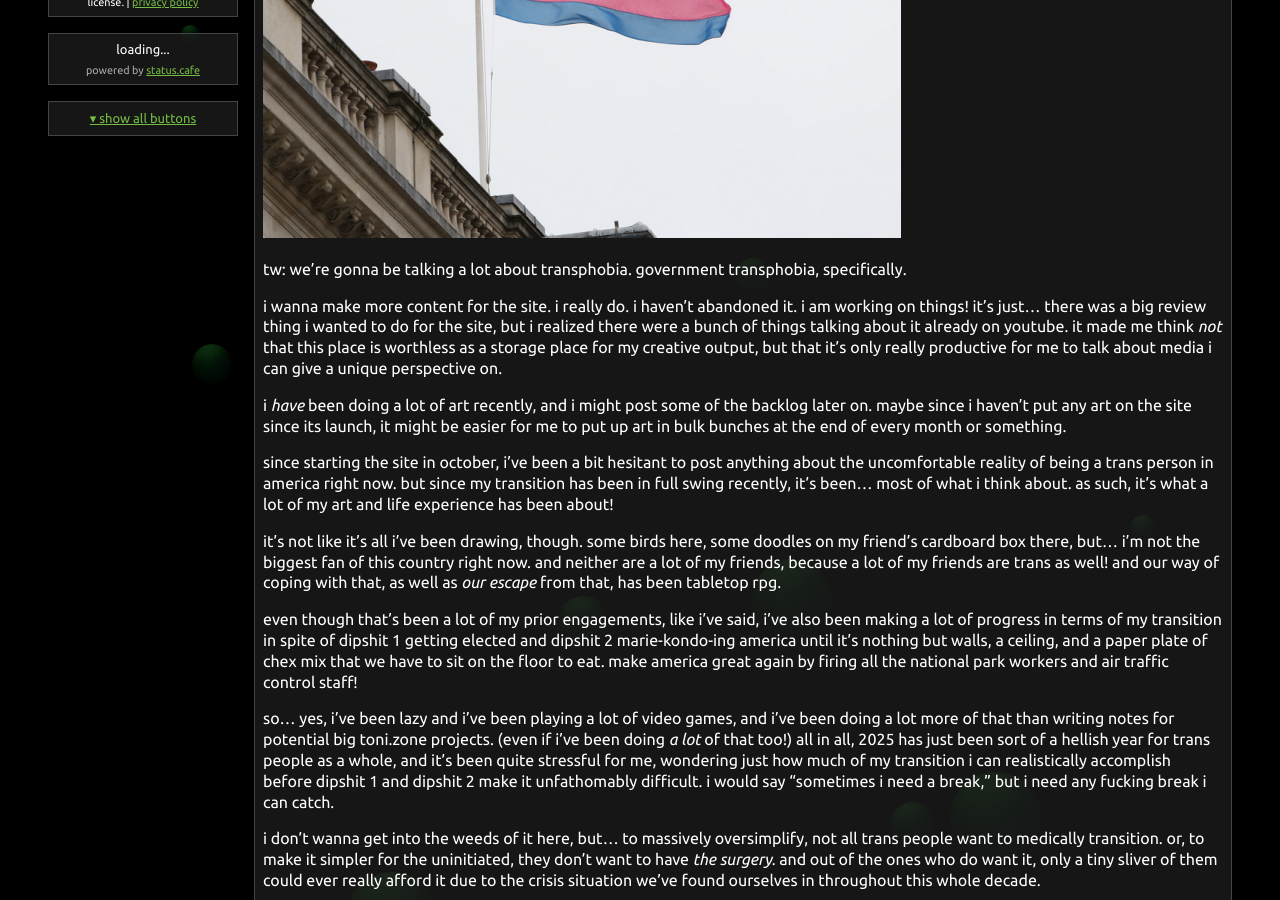
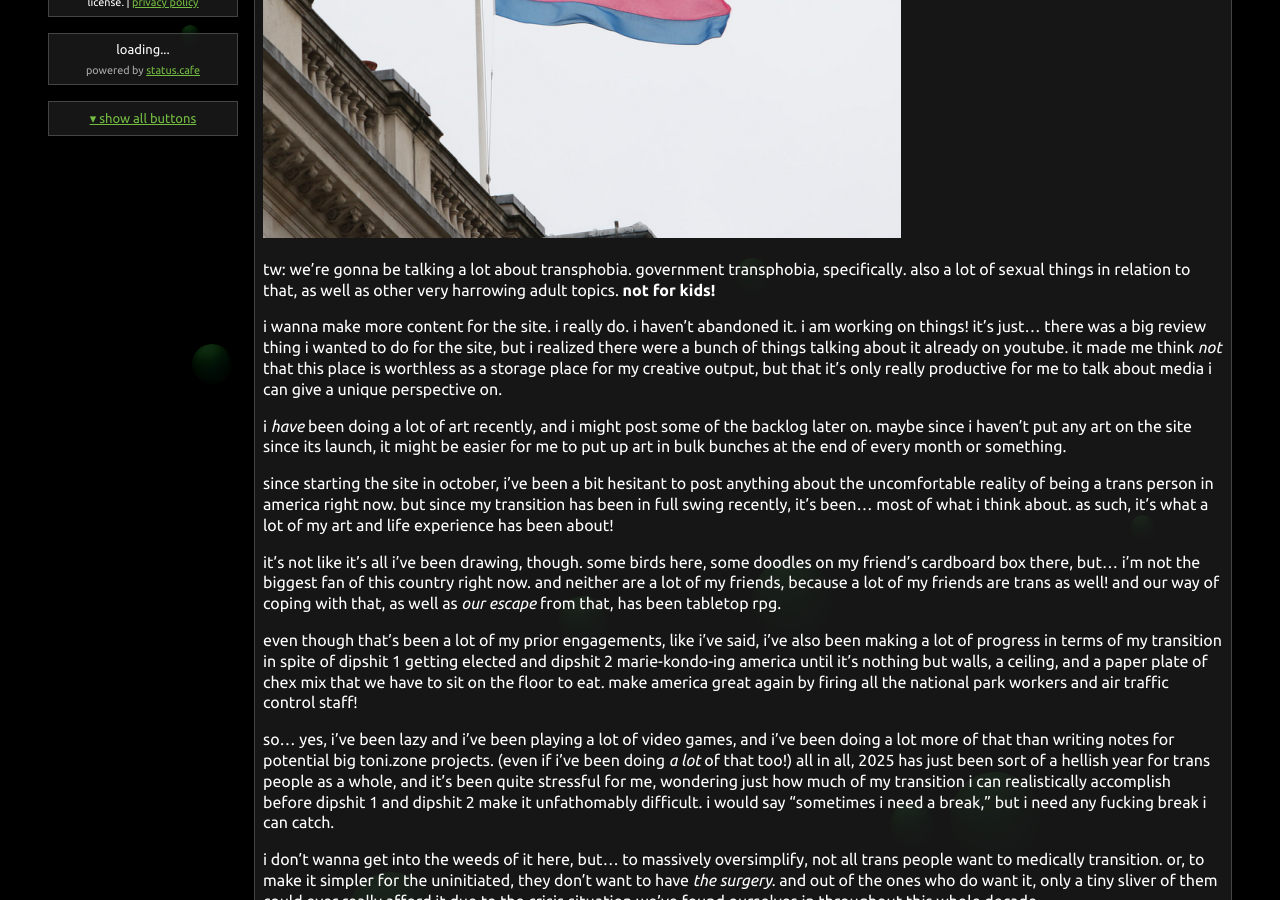
Before and after one commit to daytonabandcamp/toni.zone, a Jekyll site: the page built from _posts/2025-02-22-new-post.md, in a window 1280 px wide and 900 px high, scrolled down 460 px. Built offline with Jekyll 4.4.1, drawn with Linux system fonts in a browser that asks for light colours.

Commit message:
added adult content warning to new post

```diff
--- a/_posts/2025-02-22-new-post.md
+++ b/_posts/2025-02-22-new-post.md
@@ -9,7 +9,7 @@ description: "yet another essay about how i want to make more new content for th
 ---
 ![trans flag](/img/postpics/trans.png)
 
-tw: we're gonna be talking a lot about transphobia. government transphobia, specifically.
+tw: we're gonna be talking a lot about transphobia. government transphobia, specifically. also a lot of sexual things in relation to that, as well as other very harrowing adult topics. **not for kids!**
 
 i wanna make more content for the site. i really do. i haven't abandoned it. i am working on things! it's just... there was a big review thing i wanted to do for the site, but i realized there were a bunch of things talking about it already on youtube. it made me think *not* that this place is worthless as a storage place for my creative output, but that it's only really productive for me to talk about media i can give a unique perspective on.
 
```
